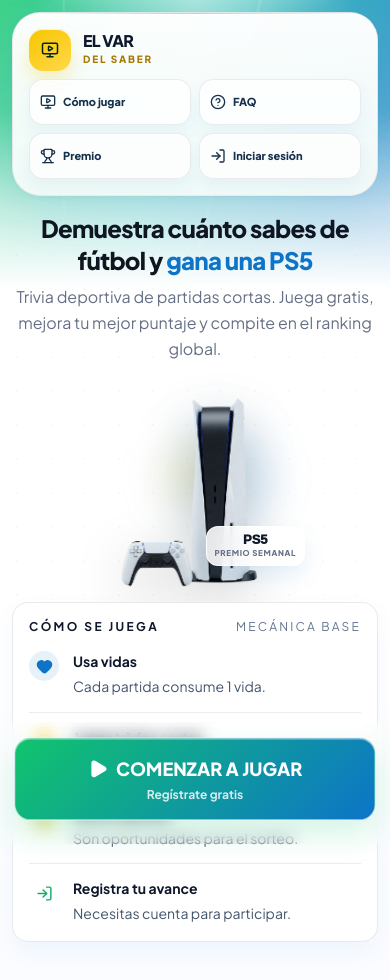
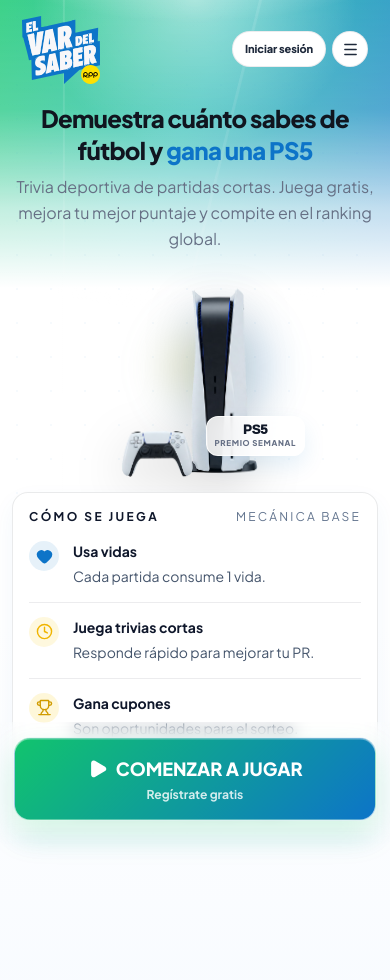
Before and after one commit to ppetitv/El-Var-del-Saber-, a React (Vite) app: page / in a window 390 px wide. Shown: the top 980 px of the page. Built offline with nearby package versions, Linux system fonts and the light colour scheme.

Commit message:
Refactor code structure for improved readability and maintainability

```diff
--- a/src/index.css
+++ b/src/index.css
@@ -184,127 +184,201 @@
 }
 
 .mobile-header-shell {
-  background:
-    linear-gradient(180deg, rgba(255, 255, 255, 0.98), rgba(245, 251, 248, 0.95)),
-    linear-gradient(125deg, rgba(18, 200, 111, 0.1), rgba(13, 116, 200, 0.08));
-  border-color: rgba(16, 24, 40, 0.08);
+  position: relative;
+  z-index: 2;
 }
 
 .mobile-header-top {
   display: flex;
-  align-items: flex-start;
+  align-items: center;
   justify-content: space-between;
-  gap: 12px;
-  margin-bottom: 8px;
+  gap: 10px;
 }
 
 .mobile-header-brand {
   display: inline-flex;
   align-items: center;
-  gap: 12px;
   min-width: 0;
-}
-
-.mobile-header-brand-mark {
-  width: 42px;
-  height: 42px;
+  margin-top: -6px;
+  margin-bottom: -8px;
+  margin-right: 10px;
+  flex: 1 1 auto;
+}
+
+.mobile-header-logo {
+  display: block;
+  width: auto;
+  height: 68px;
+  max-width: min(76vw, 330px);
+}
+
+.desktop-header-logo {
+  display: block;
+  width: auto;
+  height: 90px;
+  max-width: 470px;
+}
+
+.desktop-header-shell {
+  position: relative;
+  z-index: 2;
+  gap: 24px;
+}
+
+.desktop-header-brand {
+  display: flex;
+  align-items: flex-start;
+  min-width: 0;
+  margin-top: -6px;
+  margin-bottom: -10px;
+}
+
+.desktop-header-actions {
+  display: flex;
+  align-items: center;
+  justify-content: flex-end;
+  min-width: 0;
+  margin-left: auto;
+}
+
+.desktop-header-nav-shell {
   display: inline-flex;
   align-items: center;
+  justify-content: flex-end;
+  padding: 10px 12px;
+  border-radius: 26px;
+  background: rgba(255, 255, 255, 0.78);
+  border: 1px solid rgba(15, 23, 42, 0.08);
+  backdrop-filter: blur(18px);
+  box-shadow:
+    0 16px 36px rgba(15, 23, 42, 0.08),
+    inset 0 1px 0 rgba(255, 255, 255, 0.84);
+}
+
+.desktop-header-nav {
+  display: inline-flex;
+  align-items: center;
+  gap: 6px;
+  flex-wrap: wrap;
+  justify-content: flex-end;
+}
+
+.desktop-header-link,
+.desktop-header-user {
+  min-height: 40px;
+  border-radius: 999px;
+  font-size: 12px;
+  font-weight: 800;
+  letter-spacing: 0.01em;
+  transition:
+    transform 0.2s ease,
+    border-color 0.2s ease,
+    background-color 0.2s ease,
+    color 0.2s ease,
+    box-shadow 0.2s ease;
+}
+
+.desktop-header-link {
+  display: inline-flex;
+  align-items: center;
   justify-content: center;
-  border-radius: 14px;
-  background: linear-gradient(145deg, #f7c600, #ffd84a);
-  box-shadow:
-    0 10px 18px rgba(247, 198, 0, 0.24),
-    inset 0 1px 0 rgba(255, 255, 255, 0.8);
-  flex: 0 0 auto;
-}
-
-.mobile-header-brand-copy {
+  padding: 0 12px;
+  color: #16314c;
+  background: transparent;
+  border: 1px solid transparent;
+  box-shadow: inset 0 1px 0 rgba(255, 255, 255, 0.75);
+}
+
+.desktop-header-link:hover,
+.desktop-header-user:hover {
+  transform: translateY(-1px);
+  border-color: rgba(13, 116, 200, 0.18);
+  background: rgba(255, 255, 255, 0.72);
+}
+
+.desktop-header-user {
+  display: inline-flex;
+  align-items: center;
+  gap: 8px;
+  padding: 0 14px;
+  color: #0f172a;
+  background: rgba(247, 198, 0, 0.22);
+  border: 1px solid rgba(247, 198, 0, 0.28);
+  box-shadow:
+    0 10px 20px rgba(247, 198, 0, 0.12),
+    inset 0 1px 0 rgba(255, 255, 255, 0.72);
+}
+
+.desktop-header-user span {
+  white-space: nowrap;
+}
+
+.desktop-header-user-icon {
+  width: 40px;
+  padding: 0;
+  justify-content: center;
+}
+
+.mobile-header-utility {
+  width: 36px;
+  height: 36px;
+  display: inline-flex;
+  align-items: center;
+  justify-content: center;
+  color: #1e293b;
+  background: #ffffff;
+  border: 1px solid rgba(15, 23, 42, 0.08);
+  border-radius: 999px;
+  box-shadow: inset 0 1px 0 rgba(255, 255, 255, 0.8);
+}
+
+.mobile-header-login {
+  min-height: 36px;
+  display: inline-flex;
+  align-items: center;
+  justify-content: center;
+  padding: 0 12px;
+  color: #1e293b;
+  background: #ffffff;
+  border: 1px solid rgba(15, 23, 42, 0.08);
+  border-radius: 999px;
+  box-shadow: inset 0 1px 0 rgba(255, 255, 255, 0.8);
+  font-size: 11px;
+  font-weight: 800;
+  letter-spacing: -0.01em;
+  white-space: nowrap;
+}
+
+.mobile-header-actions {
+  display: inline-flex;
+  align-items: center;
+  gap: 6px;
+  margin-left: auto;
+}
+
+.mobile-header-link {
+  min-height: 42px;
   display: flex;
-  flex-direction: column;
-  min-width: 0;
-}
-
-.mobile-header-brand-copy span {
-  color: #0f172a;
-  font-size: 16px;
-  font-weight: 950;
-  letter-spacing: -0.04em;
-  line-height: 0.95;
-}
-
-.mobile-header-brand-copy strong {
-  color: #a97800;
-  font-size: 10px;
-  font-weight: 950;
-  letter-spacing: 0.18em;
-  text-transform: uppercase;
-  margin-top: 4px;
-}
-
-.mobile-header-cta,
-.mobile-header-utility,
-.mobile-header-utility-spacer {
-  min-height: 40px;
-  border-radius: 14px;
-  flex: 0 0 auto;
-}
-
-.mobile-header-cta {
-  display: inline-flex;
-  align-items: center;
-  gap: 7px;
-  padding: 0 12px;
-  color: #ffffff;
-  background: linear-gradient(135deg, #12c86f, #0d74c8);
-  font-size: 12px;
-  font-weight: 900;
-  box-shadow: 0 12px 22px rgba(13, 116, 200, 0.18);
-}
-
-.mobile-header-utility {
-  width: 40px;
-  display: inline-flex;
-  align-items: center;
-  justify-content: center;
-  color: #5d6678;
-  background: rgba(255, 255, 255, 0.72);
-  border: 1px solid rgba(16, 24, 40, 0.08);
-}
-
-.mobile-header-utility-spacer {
-  width: 40px;
-  opacity: 0;
-  pointer-events: none;
-}
-
-.mobile-header-grid {
-  display: grid;
-  grid-template-columns: repeat(2, minmax(0, 1fr));
-  gap: 8px;
-}
-
-.mobile-header-link {
-  min-height: 46px;
-  display: flex;
-  align-items: center;
-  gap: 7px;
-  padding: 9px 10px;
-  border-radius: 14px;
+  align-items: center;
+  justify-content: space-between;
+  gap: 10px;
+  padding: 10px 12px;
+  border-radius: 16px;
   color: #16314c;
-  background: rgba(255, 255, 255, 0.78);
-  border: 1px solid rgba(16, 24, 40, 0.08);
-  box-shadow:
-    0 8px 16px rgba(13, 116, 200, 0.055),
+  background: rgba(255, 255, 255, 0.68);
+  border: 1px solid rgba(15, 23, 42, 0.06);
+  box-shadow:
+    0 8px 18px rgba(15, 23, 42, 0.04),
     inset 0 1px 0 rgba(255, 255, 255, 0.8);
   text-align: left;
   transition: transform 0.2s ease, box-shadow 0.2s ease, border-color 0.2s ease;
 }
 
 .mobile-header-link span {
-  font-size: 11px;
+  font-size: 12px;
   font-weight: 800;
   line-height: 1.1;
+  flex: 1 1 auto;
 }
 
 .mobile-header-link:hover {
@@ -312,26 +386,42 @@
   border-color: rgba(13, 116, 200, 0.18);
 }
 
-.mobile-header-link-accent {
-  background:
-    linear-gradient(140deg, rgba(255, 249, 220, 0.94), rgba(255, 255, 255, 0.94)),
-    rgba(255, 255, 255, 0.82);
-  border-color: rgba(247, 198, 0, 0.22);
-}
-
-.mobile-header-link-primary {
-  color: #ffffff;
-  background: linear-gradient(135deg, #12c86f, #0d74c8);
-  border-color: rgba(255, 255, 255, 0.2);
-  box-shadow:
-    0 14px 24px rgba(13, 116, 200, 0.18),
-    inset 0 1px 0 rgba(255, 255, 255, 0.2);
-}
-
 .mobile-header-link-muted {
   color: #16314c;
-  background: rgba(255, 255, 255, 0.78);
-  border-color: rgba(16, 24, 40, 0.08);
+  background: rgba(255, 255, 255, 0.68);
+  border-color: rgba(15, 23, 42, 0.06);
+}
+
+.mobile-header-menu-list {
+  display: grid;
+  gap: 8px;
+}
+
+.mobile-menu-backdrop {
+  position: fixed;
+  inset: 0;
+  background: rgba(6, 16, 28, 0.28);
+  backdrop-filter: blur(4px);
+  z-index: 25;
+  border: 0;
+}
+
+.mobile-menu-panel {
+  position: fixed;
+  top: 70px;
+  right: 12px;
+  left: auto;
+  width: min(280px, calc(100vw - 24px));
+  z-index: 30;
+  padding: 12px;
+  border-radius: 22px;
+  background: rgba(255, 255, 255, 0.84);
+  backdrop-filter: blur(18px);
+  border: 1px solid rgba(15, 23, 42, 0.08);
+  box-shadow:
+    0 24px 44px rgba(15, 23, 42, 0.14),
+    0 10px 24px rgba(15, 23, 42, 0.06),
+    inset 0 1px 0 rgba(255, 255, 255, 0.86);
 }
 
 .premium-icon-wrap {
--- a/src/views/VestuarioScreen.tsx
+++ b/src/views/VestuarioScreen.tsx
@@ -1,9 +1,10 @@
 import React, { useState, useEffect, useMemo } from 'react';
-import { Play, Trophy, Star, Clock, Target, Flame, Ticket, Heart, X, Video, MonitorPlay, LogIn, LogOut, Gamepad2, ChevronRight, HelpCircle } from 'lucide-react';
+import { Play, Trophy, Star, Clock, Target, Flame, Ticket, Heart, X, Video, MonitorPlay, LogIn, LogOut, Gamepad2, ChevronRight, HelpCircle, Menu, UserRound } from 'lucide-react';
 import { mockUser, mockNewUser, mockGuestUser } from '../data/mockData';
 import { motion, AnimatePresence } from 'motion/react';
 import PrizeProduct from '../components/PrizeProduct';
 import { ACTIVE_PRIZE, formatCountdownParts, getWeeklyClosingDate } from '../data/gameConfig';
+import brandLogo from '../assets/logo_elvardelsaber.svg';
 
 interface VestuarioProps {
   onPlay: () => void;
@@ -37,6 +38,7 @@
   const [showAdModal, setShowAdModal] = useState(false);
   const [adState, setAdState] = useState<'idle' | 'playing' | 'finished'>('idle');
   const [adTimer, setAdTimer] = useState(5);
+  const [mobileMenuOpen, setMobileMenuOpen] = useState(false);
   const [showOnboarding, setShowOnboarding] = useState(false);
   const [onboardingStep, setOnboardingStep] = useState(0);
   const [onboardingTarget, setOnboardingTarget] = useState<DOMRect | null>(null);
@@ -232,6 +234,10 @@
   const closeAdModal = () => {
     setShowAdModal(false);
     setTimeout(() => setAdState('idle'), 300);
+  };
+
+  const closeMobileMenu = () => {
+    setMobileMenuOpen(false);
   };
 
   const renderTutorial = () => (
@@ -548,106 +554,132 @@
 
   return (
     <div className="min-h-screen bg-stadium text-white p-3 md:p-5 font-sans max-w-6xl mx-auto pb-20 md:pb-12">
-      <header className="md:hidden mobile-header-shell premium-panel mb-4 rounded-[28px] p-3 shadow-lg">
+      <header className="md:hidden mobile-header-shell mb-4 rounded-[24px] p-2.5">
         <div className="mobile-header-top">
           <div className="mobile-header-brand" data-onboarding="brand">
-            <div className="mobile-header-brand-mark">
-              <MonitorPlay className="text-stadium" size={18} />
+            <img src={brandLogo} alt="El VAR del Saber" className="mobile-header-logo" />
           </div>
-            <div className="mobile-header-brand-copy">
-              <span>EL VAR</span>
-              <strong>DEL SABER</strong>
+
+          <div className="mobile-header-actions">
+            {!isLoggedIn && (
+              <button
+                onClick={onLoginClick}
+                data-onboarding="login-entry"
+                className="mobile-header-login"
+                title="Iniciar sesión"
+                aria-label="Iniciar sesión"
+              >
+                <span>Iniciar sesión</span>
+              </button>
+            )}
+            <button
+              onClick={() => setMobileMenuOpen((prev) => !prev)}
+              className="mobile-header-utility"
+              title={mobileMenuOpen ? 'Cerrar menú' : 'Abrir menú'}
+              aria-label={mobileMenuOpen ? 'Cerrar menú' : 'Abrir menú'}
+              aria-expanded={mobileMenuOpen}
+            >
+              {mobileMenuOpen ? <X size={17} /> : <Menu size={17} />}
+            </button>
           </div>
         </div>
+      </header>
 
-          {isLoggedIn ? (
-            <button onClick={onLogoutClick} className="mobile-header-utility" title="Cerrar Sesión" aria-label="Cerrar sesión">
-              <LogOut size={17} />
-            </button>
-          ) : (
-            <div className="mobile-header-utility-spacer" aria-hidden="true" />
-          )}
-        </div>
-
+      <AnimatePresence>
+        {mobileMenuOpen && (
+          <>
+            <motion.button
+              type="button"
+              initial={{ opacity: 0 }}
+              animate={{ opacity: 1 }}
+              exit={{ opacity: 0 }}
+              onClick={closeMobileMenu}
+              className="mobile-menu-backdrop md:hidden"
+              aria-label="Cerrar menú"
+            />
+            <motion.div
+              initial={{ opacity: 0, y: -10, scale: 0.98 }}
+              animate={{ opacity: 1, y: 0, scale: 1 }}
+              exit={{ opacity: 0, y: -10, scale: 0.98 }}
+              className="mobile-menu-panel md:hidden"
+            >
               {!isLoggedIn ? (
-          <div className="mobile-header-grid">
-            <button onClick={replayOnboarding} className="mobile-header-link">
+                <div className="mobile-header-menu-list">
+                  <button onClick={() => { closeMobileMenu(); replayOnboarding(); }} className="mobile-header-link">
                     <MonitorPlay size={16} />
                     <span>Cómo jugar</span>
                   </button>
-            <button onClick={onGoToFaq} className="mobile-header-link">
+                  <button onClick={() => { closeMobileMenu(); onGoToFaq(); }} className="mobile-header-link">
                     <HelpCircle size={16} />
                     <span>FAQ</span>
                   </button>
-            <button onClick={onGoToPrize} className="mobile-header-link">
+                  <button onClick={() => { closeMobileMenu(); onGoToPrize(); }} className="mobile-header-link">
                     <Trophy size={16} />
                     <span>Premio</span>
                   </button>
-            <button onClick={onLoginClick} data-onboarding="login-entry" className="mobile-header-link mobile-header-link-muted">
-              <LogIn size={16} />
-              <span>Iniciar sesión</span>
-            </button>
                 </div>
               ) : (
-          <div className="mobile-header-grid">
-            <button onClick={onGoToRanking} className="mobile-header-link">
+                <div className="mobile-header-menu-list">
+                  <button onClick={() => { closeMobileMenu(); onGoToRanking(); }} className="mobile-header-link">
                     <Flame size={16} />
                     <span>Ranking</span>
                   </button>
-            <button onClick={onGoToPrize} className="mobile-header-link">
+                  <button onClick={() => { closeMobileMenu(); onGoToPrize(); }} className="mobile-header-link">
                     <Trophy size={16} />
                     <span>Sorteo</span>
                   </button>
-            <button onClick={onGoToFaq} className="mobile-header-link">
+                  <button onClick={() => { closeMobileMenu(); onGoToFaq(); }} className="mobile-header-link">
                     <HelpCircle size={16} />
                     <span>FAQ</span>
                   </button>
-            <button onClick={replayOnboarding} className="mobile-header-link">
+                  <button onClick={() => { closeMobileMenu(); replayOnboarding(); }} className="mobile-header-link">
                     <MonitorPlay size={16} />
                     <span>Guía</span>
                   </button>
+                  <button onClick={() => { closeMobileMenu(); onLogoutClick(); }} className="mobile-header-link mobile-header-link-muted">
+                    <LogOut size={16} />
+                    <span>Cerrar sesión</span>
+                  </button>
                 </div>
               )}
-      </header>
+            </motion.div>
+          </>
+        )}
+      </AnimatePresence>
 
-      <header className={`hidden md:flex premium-panel flex-col md:flex-row justify-between items-center mb-4 md:mb-6 p-2.5 md:p-3 rounded-2xl shadow-lg gap-2.5 md:gap-0`}>
-        <div className="flex items-center justify-center md:justify-start w-full md:w-auto relative">
-          <div className="flex items-center" data-onboarding="brand">
-            <div className="w-8 h-8 bg-rpp-yellow rounded-lg flex items-center justify-center mr-3 shadow-[0_0_12px_rgba(255,224,0,0.24)]">
-              <MonitorPlay className="text-stadium" size={18} />
-            </div>
-            <div className="flex flex-col text-left">
-              <span className="text-sm font-black tracking-tight text-slate-950 leading-none">EL VAR</span>
-              <span className="text-xs font-bold text-rpp-yellow tracking-tighter">DEL SABER</span>
-            </div>
-          </div>
+      <header className="hidden md:flex desktop-header-shell items-start justify-between mb-6">
+        <div className="desktop-header-brand" data-onboarding="brand">
+          <img src={brandLogo} alt="El VAR del Saber" className="desktop-header-logo" />
         </div>
 
-        <div className={`flex items-center justify-center md:justify-end gap-1.5 md:gap-2 w-full md:w-auto ${!isLoggedIn ? 'border-t border-gray-800/30 pt-2.5 md:pt-0 md:border-0' : ''}`}>
+        <div className="desktop-header-actions">
           {!isLoggedIn ? (
-            <>
-              <button onClick={replayOnboarding} className="premium-nav-btn px-2.5 py-1.5 rounded-xl text-[11px] font-bold">
+            <nav className="desktop-header-nav-shell">
+              <div className="desktop-header-nav">
+                <button onClick={replayOnboarding} className="desktop-header-link">
                   Cómo jugar
                 </button>
-              <button onClick={onGoToFaq} className="premium-nav-btn px-2.5 py-1.5 rounded-xl text-[11px] font-bold">
+                <button onClick={onGoToFaq} className="desktop-header-link">
                   FAQ
                 </button>
-              <button onClick={onLoginClick} data-onboarding="login-entry" className="premium-button-primary px-3 py-1.5 rounded-xl text-[11px] font-bold flex items-center">
-                <LogIn size={14} className="mr-1.5" /> Entrar
+                <button onClick={onGoToPrize} className="desktop-header-link">
+                  Premio
                 </button>
-            </>
+                <button onClick={onLoginClick} data-onboarding="login-entry" className="desktop-header-user">
+                  <UserRound size={16} />
+                  <span>Entrar</span>
+                </button>
+              </div>
+            </nav>
           ) : (
-            <nav className="flex space-x-1 md:space-x-2 overflow-x-auto w-full md:w-auto pb-0.5 md:pb-0 hide-scrollbar justify-center md:justify-end items-center">
-              <button onClick={onGoToRanking} className="premium-nav-btn whitespace-nowrap">Ranking</button>
-              <button onClick={onGoToPrize} className="premium-nav-btn whitespace-nowrap">Sorteo</button>
-              <button onClick={onGoToFaq} className="premium-nav-btn whitespace-nowrap">FAQ</button>
-              <button onClick={replayOnboarding} className="premium-nav-btn whitespace-nowrap">Cómo jugar</button>
-
-              <div className="w-px h-6 bg-gray-800 mx-2 hidden md:block"></div>
-
-              <div className="hidden md:block">
-                <button onClick={onLogoutClick} className="p-2 rounded-xl text-gray-500 hover:text-var-red hover:bg-var-red/10 transition-colors ml-2" title="Cerrar Sesión">
-                  <LogOut size={20} />
+            <nav className="desktop-header-nav-shell">
+              <div className="desktop-header-nav">
+                <button onClick={onGoToRanking} className="desktop-header-link">Ranking</button>
+                <button onClick={onGoToPrize} className="desktop-header-link">Sorteo</button>
+                <button onClick={onGoToFaq} className="desktop-header-link">FAQ</button>
+                <button onClick={replayOnboarding} className="desktop-header-link">Cómo jugar</button>
+                <button onClick={onLogoutClick} className="desktop-header-user desktop-header-user-icon" title="Cerrar sesión" aria-label="Cerrar sesión">
+                  <LogOut size={17} />
                 </button>
               </div>
             </nav>
```
Also changed, not shown: src/assets/logo_elvardelsaber.svg (added). Lines whose indentation alone changed are shown as unchanged.
